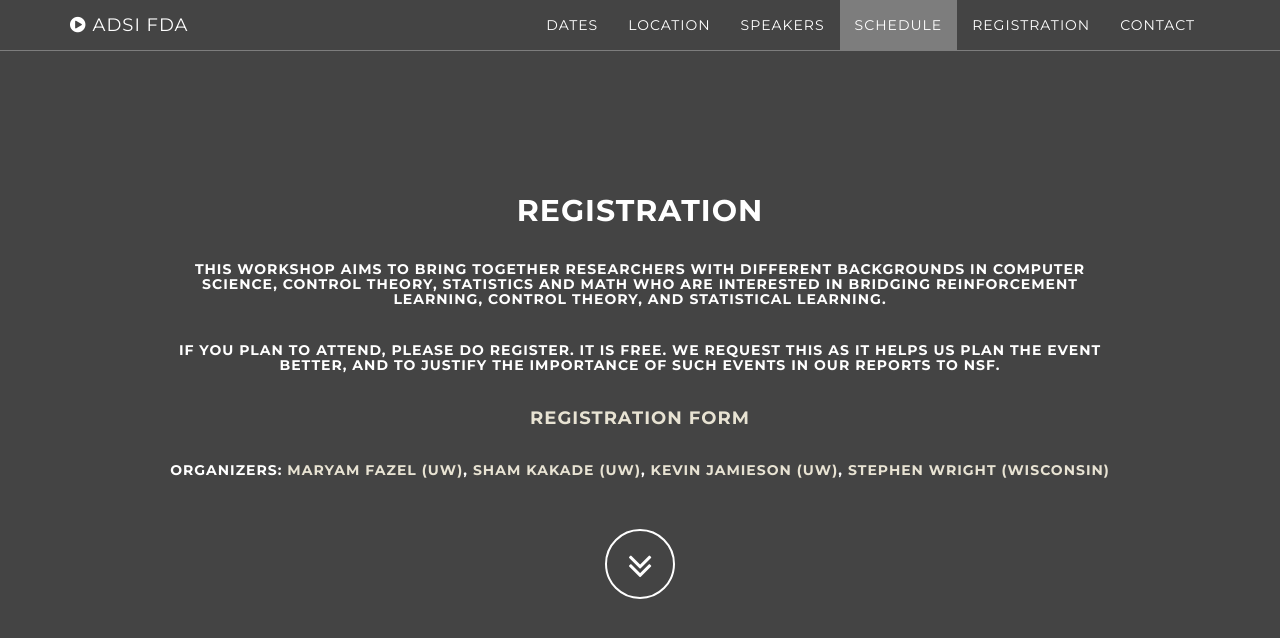
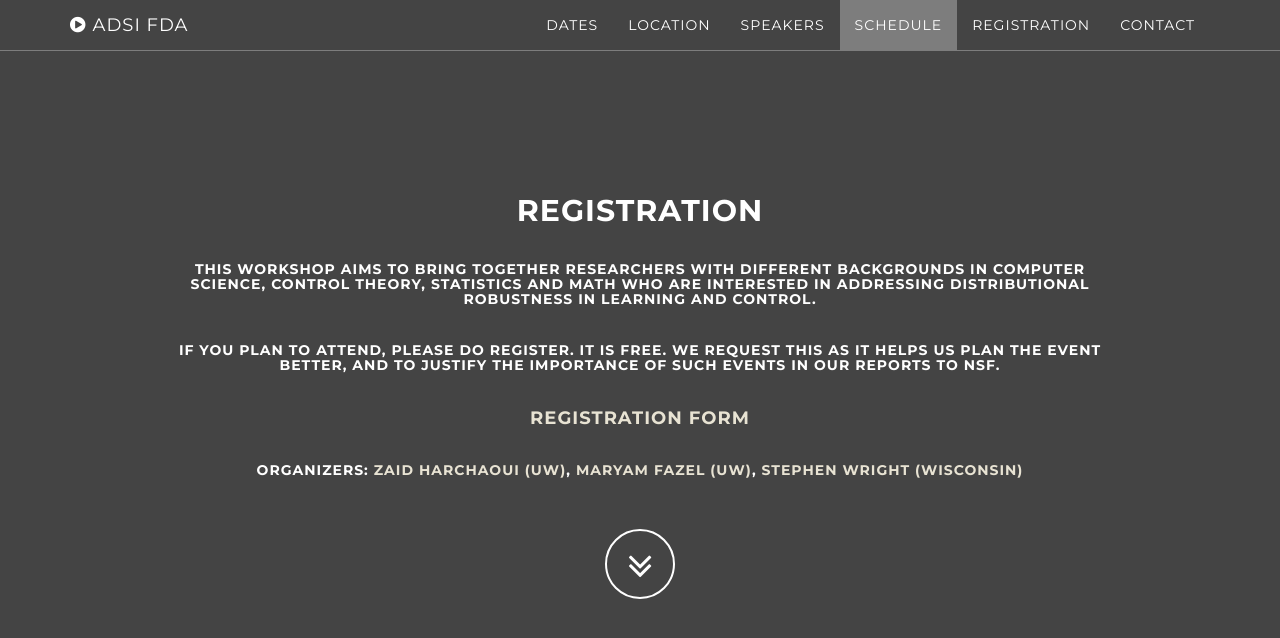
Before and after one commit to kgjamieson/ifds-workshop-2025, a Jekyll site: the page built from index.html, in a window 1280 px wide and 900 px high, scrolled down 4756 px, cut to the strip 0-645 px from the top of the window. Shown: the top 638 px of the strip. Built offline with Jekyll 4.4.1, drawn with Linux system fonts in a browser that asks for light colours.

Commit message:
Update about.html

```diff
--- a/_includes/about.html
+++ b/_includes/about.html
@@ -4,10 +4,13 @@
         <div class="row">
           <div class="col-md-10 col-md-offset-1">
             <h2 class="text-center">Registration</h2>
-            <h5 class="text-center">This workshop aims to bring together researchers with different backgrounds in computer science, control theory, statistics and math who are interested in bridging reinforcement learning, control theory, and statistical learning.</h5>
+            <h5 class="text-center">This workshop aims to bring together researchers with different backgrounds in computer science, control theory, statistics and math who are interested in addressing distributional robustness in learning and control.</h5>
             <h5 class="text-center">If you plan to attend, please do register. It is FREE. We request this as it helps us plan the event better, and to justify the importance of such events in our reports to NSF.</h5>
-            <h4 class="text-center"><a href="https://docs.google.com/forms/d/e/1FAIpQLSc5TGVMrxXiCioz6wkXa5Zmp4P56n0Sf4ZsytCeouPvl5prpg/viewform?usp=sf_link">Registration Form</a>
-            <h5 class="text-center">Organizers: <a href="https://faculty.washington.edu/mfazel/">Maryam Fazel (UW)</a>, <a href="https://homes.cs.washington.edu/~sham/">Sham Kakade (UW)</a>, <a href="https://homes.cs.washington.edu/~jamieson/about.html">Kevin Jamieson (UW)</a>, <a href="http://pages.cs.wisc.edu/~swright/">Stephen Wright (Wisconsin)</a>
+            <h4 class="text-center"><a href="TODO">Registration Form</a>
+            <h5 class="text-center">Organizers:
+                <a href="https://faculty.washington.edu/zaid/">Zaid Harchaoui (UW)</a>,
+                <a href="https://faculty.washington.edu/mfazel/">Maryam Fazel (UW)</a>,
+                <a href="http://pages.cs.wisc.edu/~swright/">Stephen Wright (Wisconsin)</a>
           </div>
         </div>
         <div class="text-center">
```
